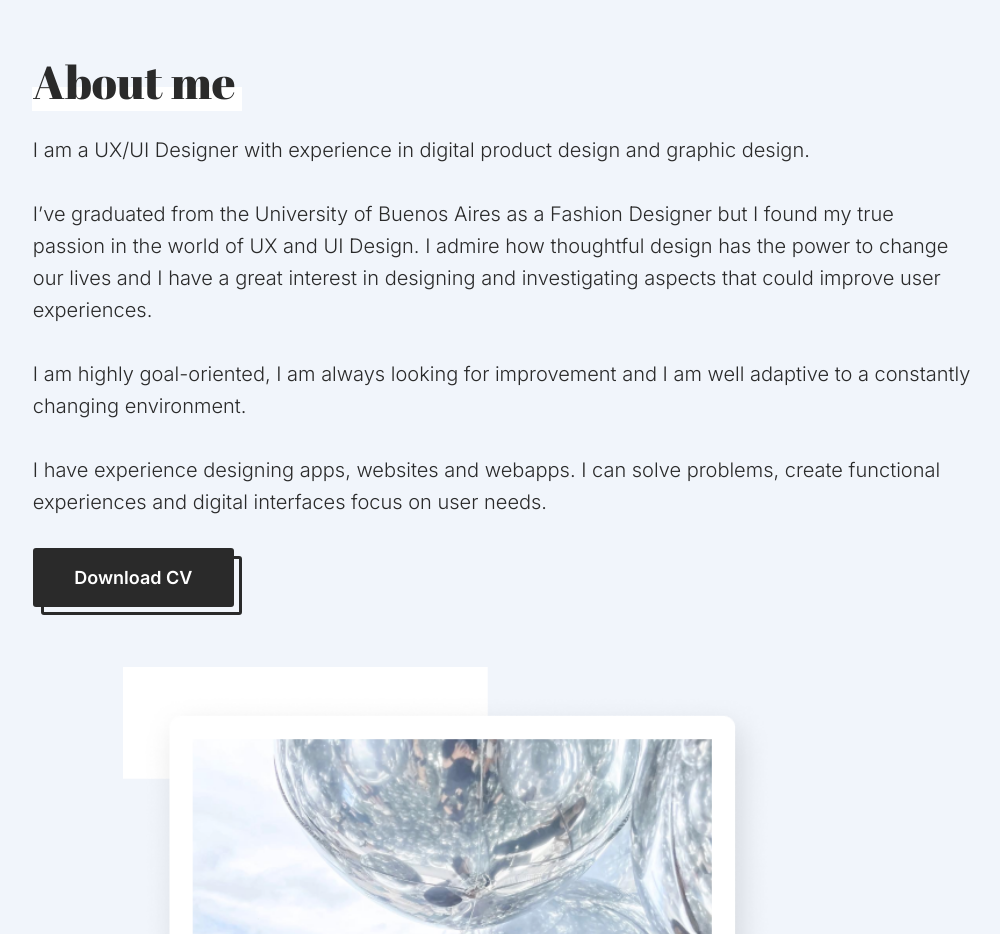
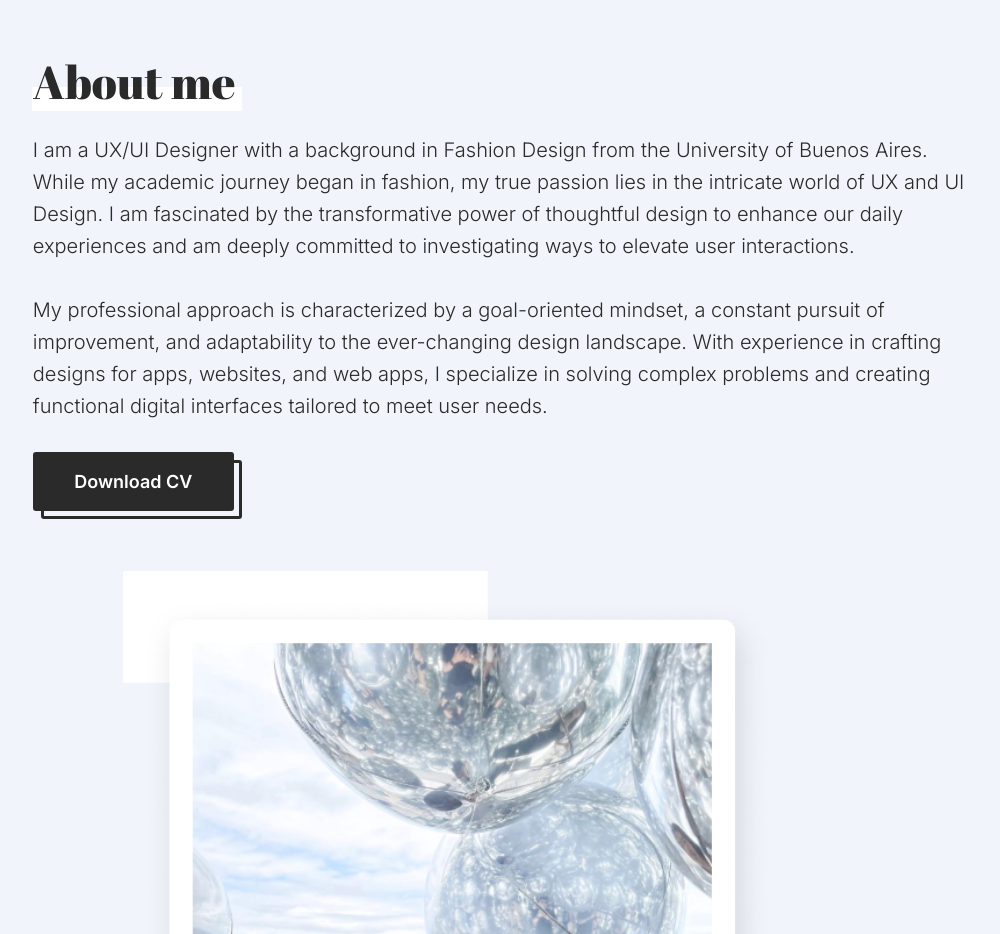
Before and after one commit to vickavz/Portfolio-Victoria-Zheng, a website: page index.html in a window 1280 px wide. Shown: the part 4200-5134 px from the top of the page, without its empty margins (168-1168 px from the left). Drawn offline with nearby package versions, Linux system fonts and the light colour scheme.

Commit message:
update portfolio

```diff
--- a/index.html
+++ b/index.html
@@ -186,21 +186,11 @@
             <div class="aboutMe-right">
                 <h3>About me</h3>
                 <span class="h3rectangle-about"> </span>
-                <h4>I am a UX/UI Designer with experience in digital product design and graphic design.
+                <h4>
+                    I am a UX/UI Designer with a background in Fashion Design from the University of Buenos Aires. While my academic journey began in fashion, my true passion lies in the intricate world of UX and UI Design. I am fascinated by the transformative power of thoughtful design to enhance our daily experiences and am deeply committed to investigating ways to elevate user interactions.
                     <br>
                     <br>
-                    I’ve graduated from the University of Buenos Aires as a Fashion Designer but I found my true passion
-                    in the world of UX and UI Design. I admire how thoughtful design has the power to change our lives
-                    and I have a great interest in designing and investigating aspects that could improve user
-                    experiences.
-                    <br>
-                    <br>
-                    I am highly goal-oriented, I am always looking for improvement and I am well adaptive to a
-                    constantly changing environment.
-                    <br>
-                    <br>
-                    I have experience designing apps, websites and webapps. I can solve problems, create functional
-                    experiences and digital interfaces focus on user needs.
+                    My professional approach is characterized by a goal-oriented mindset, a constant pursuit of improvement, and adaptability to the ever-changing design landscape. With experience in crafting designs for apps, websites, and web apps, I specialize in solving complex problems and creating functional digital interfaces tailored to meet user needs.
                 </h4>
                 <div class="button-main">
                     <a href="./Assets/Resume - Victoria Zheng.pdf" target="_blank"><button>Download CV</button></a>
```
Also changed, not shown: 1 other file.
